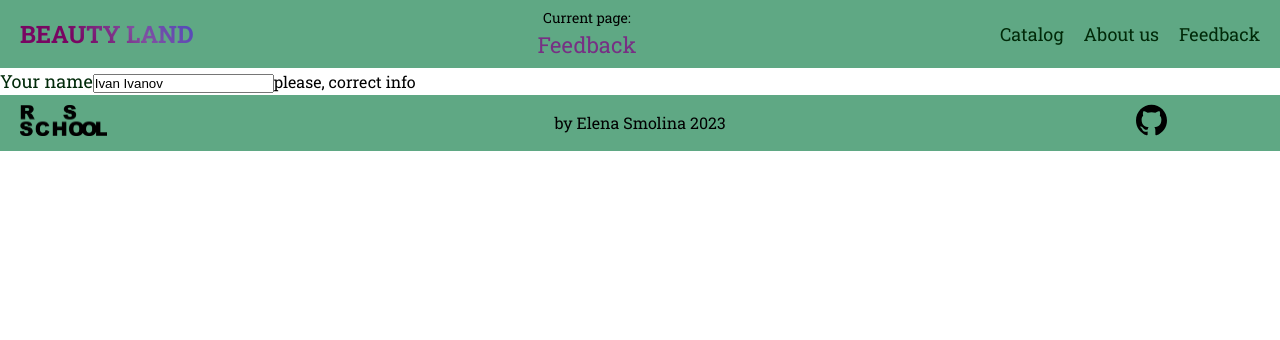
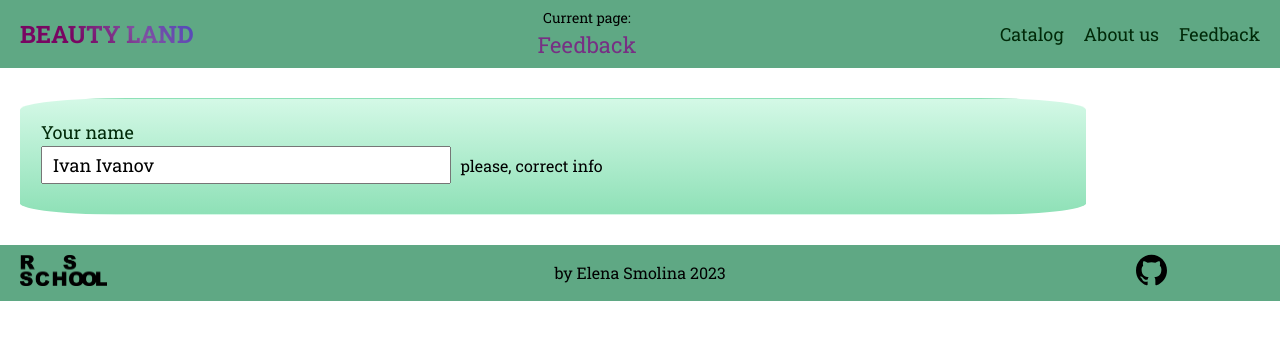
Before and after one commit to esmolina/rss-react, a React (Vite) app: page /feedback in a window 1280 px wide. Shown: the top 340 px of the page. Built offline with nearby package versions, Linux system fonts and the light colour scheme.

Commit message:
feat: add feetback-page styles

```diff
--- a/src/components/Elements/Input/Input.module.scss
+++ b/src/components/Elements/Input/Input.module.scss
@@ -3,26 +3,43 @@
 @use '../../../stylesheets/mixins/mixins.scss';
 
 .input {
-  padding: 0;
+  font-family: 'Roboto Slab', serif;
+  font-style: normal;
+  padding: 5px 10px;
   box-sizing: border-box;
+  margin: 0 10px 10px 0;
+  width: 40%;
 
-  &__guiz {
+  &__quiz {
     width: 100%;
     margin: 5px;
     outline: none;
     transition: all 300ms ease-in-out;
+  }
 
-    &-empty {
+  &__quiz-field {
+    font-size: 18px;
+  }
+
+  &__quiz-empty {
     border: 1px solid colors.$color-empty-input;
   }
 
-    &-right {
+  &__quiz-right {
     border: 1px solid colors.$color-right-input;
   }
 
-    &-wrong {
+  &__quiz-wrong {
     border: 1.5px solid colors.$color-wrong-input;
   }
+
+  &__message {
+  }
+
+  &__quiz-error-span {
+    color: colors.$color-error-message-input;
+    font-size: 18px;
+    font-weight: 500;
   }
 }
 
@@ -31,16 +48,9 @@
 }
 
 .label {
+  display: block;
   padding: 0;
   font-size: 18px;
   font-weight: 400;
   color: colors.$primary-text-color;
 }
-
-.spanForInput {
-  &__error-message {
-    color: colors.$color-error-message-input;
-    font-size: 18px;
-    font-weight: 500;
-  }
-}
--- a/src/components/Feedback/FeedbackPage/FeedbackPage.module.scss
+++ b/src/components/Feedback/FeedbackPage/FeedbackPage.module.scss
@@ -4,6 +4,11 @@
 
 .feedback {
   &__wrapper {
-
+    display: flex;
+    flex-direction: column;
+    align-items: flex-start;
+    flex-grow: 1;
+    width: 80%;
+    padding: 0 20px;
   }
 }
--- a/src/components/Feedback/Quiz/Quiz.module.scss
+++ b/src/components/Feedback/Quiz/Quiz.module.scss
@@ -4,6 +4,14 @@
 
 .quiz {
   &__wrapper {
-
+    display: flex;
+    flex-direction: column;
+    margin: 0 auto;
+    width: 100%;
+    border: 1px solid transparent;
+    border-radius: numbers.$border-radius-quiz;
+    background: colors.$color-quiz-background;
+    margin: 30px 0;
+    padding: 20px;
   }
 }
--- a/src/stylesheets/variables/colors.scss
+++ b/src/stylesheets/variables/colors.scss
@@ -35,4 +35,5 @@ $color-about-background: rgba(1, 177, 36, 0.1);
 $color-empty-input: rgba(61, 70, 63, 0.5);
 $color-right-input: rgb(28, 199, 89);
 $color-wrong-input: rgb(220, 67, 79);
-$color-error-message-input: rgb(81, 20, 24);
+$color-error-message-input: rgb(193, 7, 19);
+$color-quiz-background: linear-gradient(rgba(201, 247, 224, 0.8), rgba(114, 217, 165, 0.8));
--- a/src/stylesheets/variables/numbers.scss
+++ b/src/stylesheets/variables/numbers.scss
@@ -1,6 +1,7 @@
 $border-radius: 25px;
 $border-radius-buttons: 10px;
 $border-radius-searcher: 50px;
+$border-radius-quiz: 10%;
 $z-index-background-404: 1;
 $z-index-text-404: 2;
 $z-index-button: 20;
```
Lines whose indentation alone changed are shown as unchanged.
